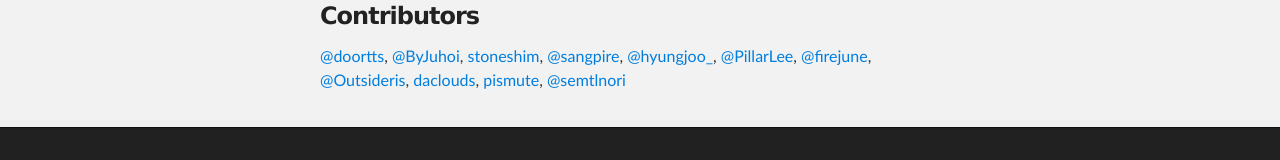
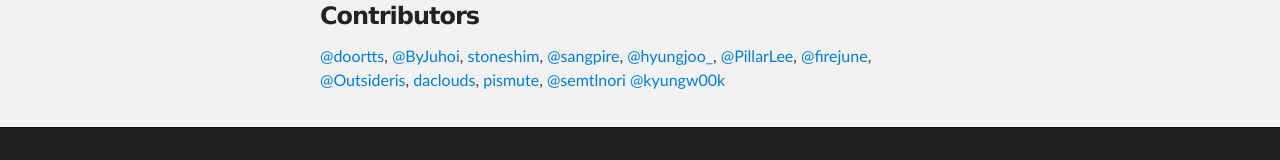
Before and after one commit to octoberskyjs/home, a plain HTML site: page index.html in a window 1280 px wide. Shown: the part 4175-4335 px from the top of the page. Drawn offline with Linux system fonts and the light colour scheme.

Commit message:
Added Contributor

```diff
--- a/index.html
+++ b/index.html
@@ -249,6 +249,7 @@
 <a href="http://me2day.net/daclouds" target=_blank>daclouds</a>,
 <a href="http://dogfeet.github.com" target=_blank>pismute</a>,
 <a href="https://twitter.com/#!/semtlnori" target=_blank>@semtlnori</a>
+<a href="https://twitter.com/#!/kyungw00k" target=_blank>@kyungw00k</a>
 </p>
 
       </section>
```
